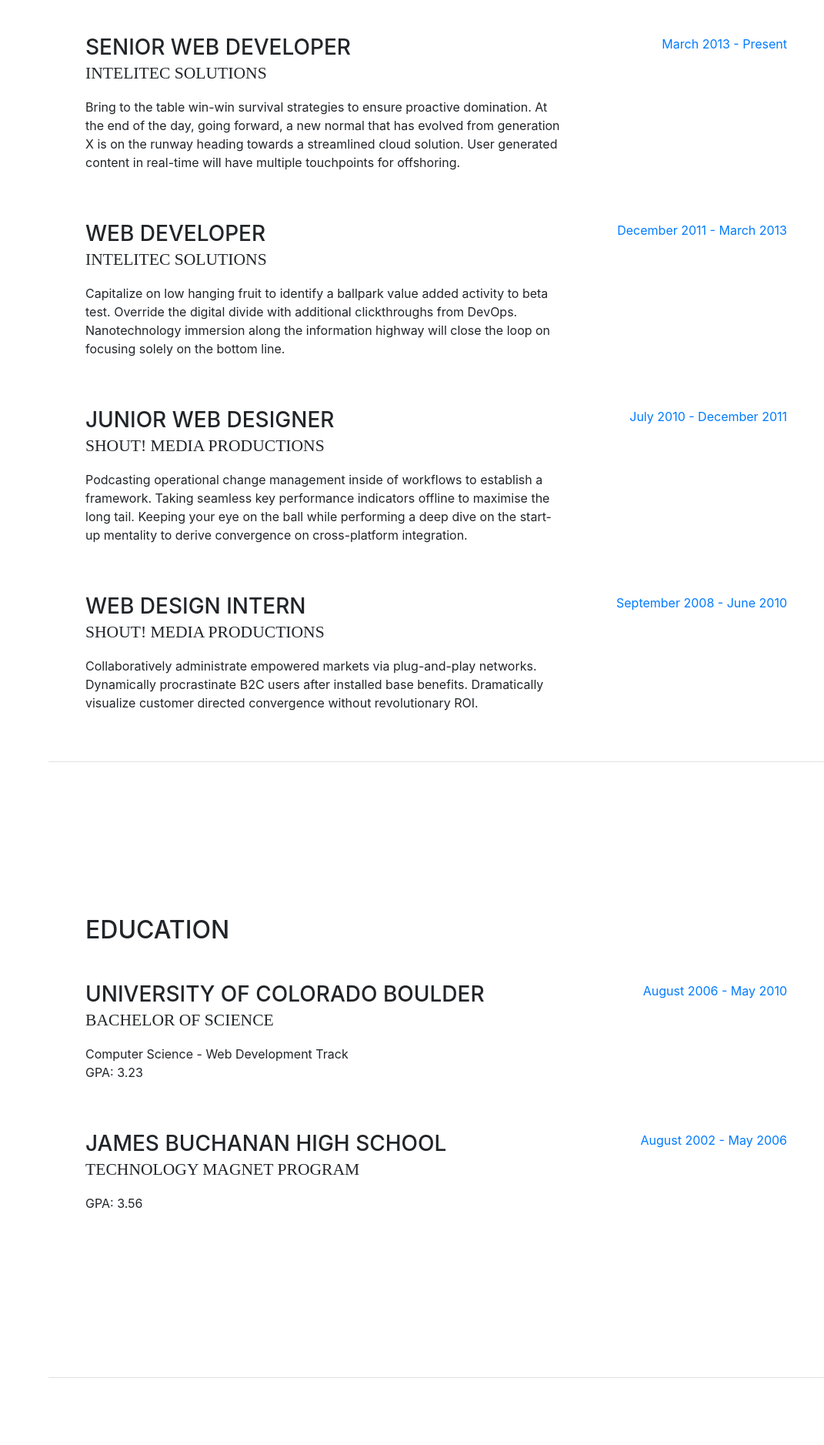
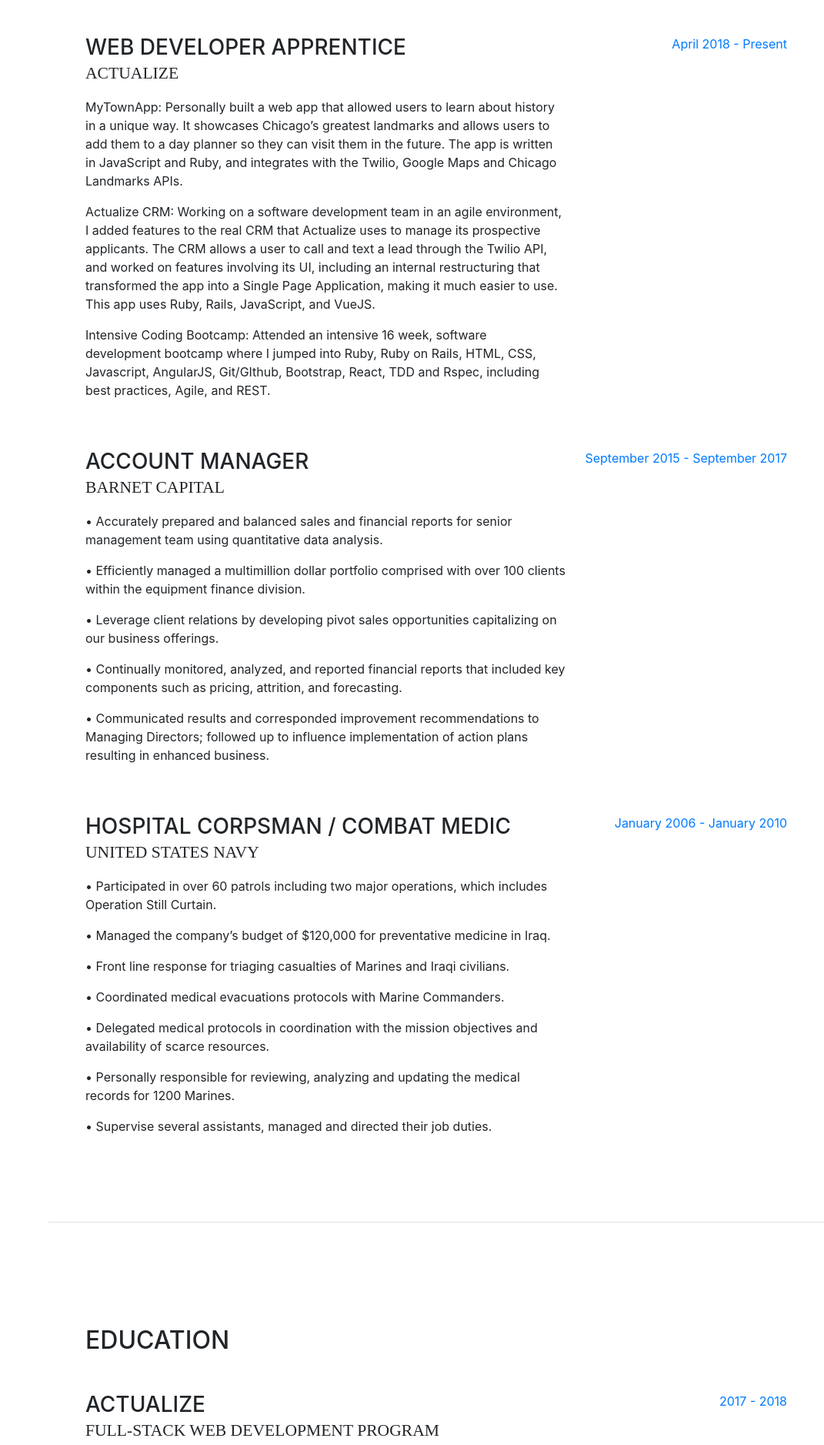
Before and after one commit to CharlieBotello/CharlieBotello.github.io, a website with bundled scripts: page index.html in a window 1280 px wide. Shown: the part 889-2766 px from the top of the page at 77% size, without its empty margins (209-1280 px from the left). Built offline with nearby package versions, Linux system fonts and the light colour scheme; a web font is replaced by a local one.

Commit message:
Update page

```diff
--- a/index.html
+++ b/index.html
@@ -8,7 +8,7 @@
     <meta name="description" content="">
     <meta name="author" content="">
 
-    <title>Resume - Start Bootstrap Theme</title>
+    <title>CBotello Profile</title>
 
     <!-- Bootstrap core CSS -->
     <link href="vendor/bootstrap/css/bootstrap.min.css" rel="stylesheet">
@@ -71,10 +71,13 @@
           <div class="subheading mb-5">1106 W. Taylor Street · Chicago, IL 60632 · (224) 310-7523 ·
             <a href="mailto:name@email.com">charlieabotello@gmail.com</a>
           </div>
-          <p class="mb-5">I am experienced in leveraging agile frameworks to provide a robust synopsis for high level overviews. Iterative approaches to corporate strategy foster collaborative thinking to further the overall value proposition.</p>
+          <p>I am web developer that thrives in helping organizations solve their challenges through technology. My unique experience in the military and finance have allowed me to have a deep understanding of businesses and the people behind them. I thrive in pushing myself beyond my comfort level to learn new things.</p>
+          <p>What has led me to this unexpected point in my life? Upon graduating from high school, I wanted to be of service to something bigger than myself. In order to fulfill this strong desire, I decided to join the military as a Combat Medic. There I went above and beyond learning medical skills that were beyond what I needed. I proved myself a benefit to my fellow Marines during my two tours in Iraq where I received several awards, including a commendation from my superiors.</p>
+          <p>Upon fulfilling my service to my country, I decided it was time to enrich myself in other ways. I went to college as a veteran, which was an overwhelming experience, unable to relate to anyone at first since my journey up to that point was alien from most of my colleagues. In the spirit of service to others, while in college I started a family business. Proud to say I was able to successfully transfer the business over to my family.</p>
+          <p>Upon graduating from college with a Psychology degree I wanted to put that degree to good use and go into Finance at Barnett Capital. During my time at the company I worked in a new division, going for the challenge. In the spirit of start-ups, it allowed me to wear multiple hats leading me to increase our division’s web presence, leading me to interact with developers for the first time. At the time I was in pursuit of an M.B.A., but the love and admiration I felt for coding overtook me. Leading me to jump with both feet and pursue a career in web development, and the rest as they say is history.</p>
           <ul class="list-inline list-social-icons mb-0">
             <li class="list-inline-item">
-              <a href="#">
+              <a href="https://www.facebook.com/c.a.botello.3">
                 <span class="fa-stack fa-lg">
                   <i class="fa fa-circle fa-stack-2x"></i>
                   <i class="fa fa-facebook fa-stack-1x fa-inverse"></i>
@@ -82,7 +85,7 @@
               </a>
             </li>
             <li class="list-inline-item">
-              <a href="#">
+              <a href="https://medium.com/@charlieabotello">
                 <span class="fa-stack fa-lg">
                   <i class="fa fa-circle fa-stack-2x"></i>
                   <i class="fa fa-medium fa-stack-1x fa-inverse"></i>
@@ -90,7 +93,7 @@
               </a>
             </li>
             <li class="list-inline-item">
-              <a href="#">
+              <a href="https://www.linkedin.com/in/charlie-botello">
                 <span class="fa-stack fa-lg">
                   <i class="fa fa-circle fa-stack-2x"></i>
                   <i class="fa fa-linkedin fa-stack-1x fa-inverse"></i>
@@ -98,7 +101,7 @@
               </a>
             </li>
             <li class="list-inline-item">
-              <a href="#">
+              <a href="https://github.com/CharlieBotello">
                 <span class="fa-stack fa-lg">
                   <i class="fa fa-circle fa-stack-2x"></i>
                   <i class="fa fa-github fa-stack-1x fa-inverse"></i>
@@ -115,38 +118,51 @@
 
           <div class="resume-item d-flex flex-column flex-md-row mb-5">
             <div class="resume-content mr-auto">
-              <h3 class="mb-0">Senior Web Developer</h3>
-              <div class="subheading mb-3">Intelitec Solutions</div>
-              <p>Bring to the table win-win survival strategies to ensure proactive domination. At the end of the day, going forward, a new normal that has evolved from generation X is on the runway heading towards a streamlined cloud solution. User generated content in real-time will have multiple touchpoints for offshoring.</p>
+              <h3 class="mb-0">Web Developer Apprentice</h3>
+              <div class="subheading mb-3">Actualize</div>
+              <p>MyTownApp: Personally built a web app that allowed users to learn about history in a unique way. It showcases Chicago’s greatest landmarks and allows users to add them to a day planner so they can visit them in the future. The app is written in JavaScript and Ruby, and integrates with the Twilio, Google Maps and Chicago Landmarks APIs.</p>
+              <p>Actualize CRM: Working on a software development team in an agile environment, I added features to the real CRM that Actualize uses to manage its prospective applicants. The CRM allows a user to call and text a lead through the Twilio API, and worked on features involving its UI, including an internal restructuring that transformed the app into a Single Page Application, making it much easier to use. This app uses Ruby, Rails, JavaScript, and VueJS.</p>
+              <p>Intensive Coding Bootcamp: Attended an intensive 16 week, software development bootcamp where I jumped into Ruby, Ruby on Rails, HTML, CSS, Javascript, AngularJS, Git/GIthub, Bootstrap, React, TDD and Rspec, including best practices, Agile, and REST.</p>
             </div>
             <div class="resume-date text-md-right">
-              <span class="text-primary">March 2013 - Present</span>
+              <span class="text-primary">April 2018 - Present</span>
             </div>
           </div>
 
           <div class="resume-item d-flex flex-column flex-md-row mb-5">
             <div class="resume-content mr-auto">
-              <h3 class="mb-0">Web Developer</h3>
-              <div class="subheading mb-3">Intelitec Solutions</div>
-              <p>Capitalize on low hanging fruit to identify a ballpark value added activity to beta test. Override the digital divide with additional clickthroughs from DevOps. Nanotechnology immersion along the information highway will close the loop on focusing solely on the bottom line.</p>
+              <h3 class="mb-0">Account Manager</h3>
+              <div class="subheading mb-3">Barnet Capital</div>
+              <p>• Accurately prepared and balanced sales and financial reports for senior management team using quantitative data analysis.</p>
+              <p>• Efficiently managed a multimillion dollar portfolio comprised with over 100 clients within the equipment finance division.</p>
+              <p>• Leverage client relations by developing pivot sales opportunities capitalizing on our business offerings.</p>
+              <p>• Continually monitored, analyzed, and reported financial reports that included key components such as pricing, attrition, and forecasting.</p>
+              <p>• Communicated results and corresponded improvement recommendations to Managing Directors; followed up to influence implementation of action plans resulting in enhanced business.</p>
             </div>
             <div class="resume-date text-md-right">
-              <span class="text-primary">December 2011 - March 2013</span>
+              <span class="text-primary">September 2015 - September 2017</span>
             </div>
           </div>
 
           <div class="resume-item d-flex flex-column flex-md-row mb-5">
             <div class="resume-content mr-auto">
-              <h3 class="mb-0">Junior Web Designer</h3>
-              <div class="subheading mb-3">Shout! Media Productions</div>
-              <p>Podcasting operational change management inside of workflows to establish a framework. Taking seamless key performance indicators offline to maximise the long tail. Keeping your eye on the ball while performing a deep dive on the start-up mentality to derive convergence on cross-platform integration.</p>
+              <h3 class="mb-0">Hospital Corpsman / Combat Medic</h3>
+              <div class="subheading mb-3">United States Navy</div>
+              <p>•  Participated in over 60 patrols including two major operations, which includes Operation Still Curtain.</p>
+              <p>•  Managed the company’s budget of $120,000 for preventative medicine in Iraq.</p>
+              <p>•  Front line response for triaging casualties of Marines and Iraqi civilians.</p>
+              <p>•  Coordinated medical evacuations protocols with Marine Commanders.</p>
+              <p>•  Delegated medical protocols in coordination with the mission objectives and availability of scarce resources.</p>
+              <p>•  Personally responsible for reviewing, analyzing and updating the medical records for 1200 Marines.</p>
+              <p>•  Supervise several assistants, managed and directed their job duties.</p>
+
             </div>
             <div class="resume-date text-md-right">
-              <span class="text-primary">July 2010 - December 2011</span>
+              <span class="text-primary">January 2006 - January 2010</span>
             </div>
           </div>
 
-          <div class="resume-item d-flex flex-column flex-md-row">
+<!--           <div class="resume-item d-flex flex-column flex-md-row">
             <div class="resume-content mr-auto">
               <h3 class="mb-0">Web Design Intern</h3>
               <div class="subheading mb-3">Shout! Media Productions</div>
@@ -155,7 +171,7 @@
             <div class="resume-date text-md-right">
               <span class="text-primary">September 2008 - June 2010</span>
             </div>
-          </div>
+          </div> -->
 
         </div>
 
@@ -167,21 +183,33 @@
 
           <div class="resume-item d-flex flex-column flex-md-row mb-5">
             <div class="resume-content mr-auto">
-              <h3 class="mb-0">University of Colorado Boulder</h3>
-              <div class="subheading mb-3">Bachelor of Science</div>
-              <div>Computer Science - Web Development Track</div>
-              <p>GPA: 3.23</p>
+              <h3 class="mb-0">ACTUALIZE</h3>
+              <div class="subheading mb-3">Full-Stack Web Development Program</div>
+              <div>Web Development Certificate</div>
+              <p></p>
             </div>
             <div class="resume-date text-md-right">
-              <span class="text-primary">August 2006 - May 2010</span>
+              <span class="text-primary"> 2017 - 2018</span>
+            </div>
+          </div>
+
+          <div class="resume-item d-flex flex-column flex-md-row mb-5">
+            <div class="resume-content mr-auto">
+              <h3 class="mb-0">University of Illinois</h3>
+              <div class="subheading mb-3">Bachelor of Arts</div>
+              <div>Psychology</div>
+              <p>GPA: 3.4</p>
+            </div>
+            <div class="resume-date text-md-right">
+              <span class="text-primary"> 2010 - 2014</span>
             </div>
           </div>
 
           <div class="resume-item d-flex flex-column flex-md-row">
             <div class="resume-content mr-auto">
-              <h3 class="mb-0">James Buchanan High School</h3>
-              <div class="subheading mb-3">Technology Magnet Program</div>
-              <p>GPA: 3.56</p>
+              <h3 class="mb-0">United States Navy</h3>
+              <div class="subheading mb-3">Specialized Training </div>
+          <!--     <p>Firearms / Leadership/Emergency Medical Care/Patient Treatment</p> -->
             </div>
             <div class="resume-date text-md-right">
               <span class="text-primary">August 2002 - May 2006</span>
```
